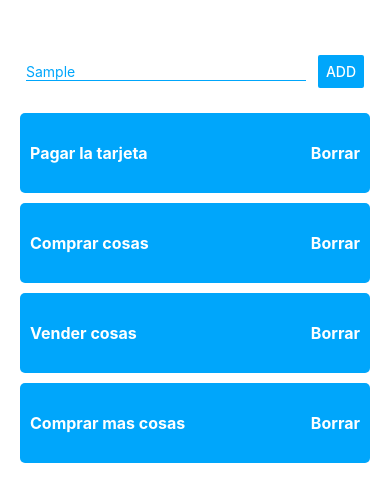
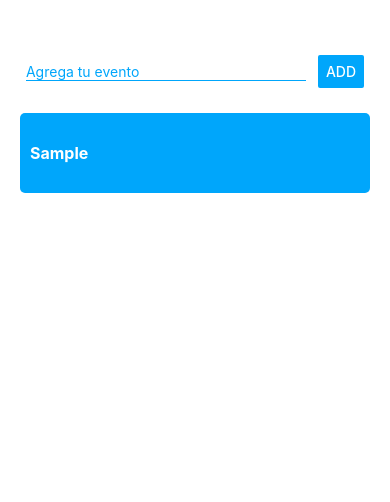
Before and after one commit to martymcflyrokr/entregable1_mobile, a React Native app: screen / in a window 390 px wide. Both pictures are taken after typing "Sample" into the empty fields and a click on the button "ADD". Shown: the top 502 px of the page. Built offline with nearby package versions, Linux system fonts and the light colour scheme.

Commit message:
clase eventos

```diff
--- a/App.js
+++ b/App.js
@@ -1,32 +1,106 @@
-import { Button, StyleSheet, Text, TextInput, View } from 'react-native';
+import { Button, FlatList, Modal, StyleSheet, Text, TextInput, TouchableOpacity, View } from 'react-native';
 
 import { styles } from './styles';
+import { useState } from 'react';
 
 export default function App() {
+
+
+  const [text, setText] = useState('');
+  const [events, setEvents] = useState([]);
+  const [modalVisible, setModalVisible] = useState(false);
+  const [selectedEvent, setSelectedEvent] = useState(null);
+
+  const onAddEvent = () => {
+    if (text.length === 0 ) return;
+    setEvents([
+      ...events,
+      {
+        id: Math.random().toString(),
+        value: text
+      }
+    ]);
+    setText('');
+  }
+
+  //te da el id del evento para que lo busque en toda la lista y lo muestre.
+  const onHandlerEvent =  (id) => {
+    setModalVisible(true);
+    const selectedEvent = events.find(event => event.id === id);
+    //ese elemento clickeeado es el que esta seleccionado. poor que lo quiero eliminar
+    setSelectedEvent(selectedEvent);
+  }
+
+  const onHandlerCancelModal = () => {
+    setModalVisible(!modalVisible);
+    setSelectedEvent(null);
+  }
+
+  const onHandlerDeleteEvent = (id) => {
+    setEvents(events.filter(event => event.id !== id));
+    setModalVisible(!modalVisible);
+  }
+
+
+  const renderItem = ({ item }) =>(
+    //da la posibilidad de presionar un boton el touchable opacity, te habilita la opcion de onPress para poder clickear
+    <TouchableOpacity style={styles.itemContainer} onPress={() => onHandlerEvent(item.id)}>
+      <Text style={styles.item}>{item.value}</Text>
+    </TouchableOpacity>
+  )
+
+
   return (
     <View style={styles.container}>
       <View style={styles.inputContainer}>
-        <TextInput placeholder='Agrega tu evento' style={styles.input} />
-        <Button title='ADD' color='#00a6fb' />
+        <TextInput placeholder='Agrega tu evento'
+          style={styles.input}
+          value={text}
+          onChangeText={(text)=> setText(text)}
+          />
+        <Button title='ADD' color='#00a6fb'
+          onPress={onAddEvent}
+        />
       </View>
       <View style={styles.listContainer}>
-        <View style={styles.itemContainer}>
-          <Text style={styles.item}>Pagar la tarjeta</Text>
-          <Text style={styles.item}>Borrar</Text>
+        <FlatList
+          renderItem={renderItem}
+          data= {events}
+          keyExtractor= {(item) => item.id}
+        />
+        {/* {
+          events.map((event) => {
+            return (
+              <View key={event.id} style={styles.itemContainer}>
+                <Text style={styles.item}>{event.value}</Text>
+                <Text style={styles.item}>Borrar</Text>
+              </View>
+            )
+          })
+        } */}
+      </View>
+      <Modal visible={modalVisible} animationType='slide'>
+        <View style={styles.modalContainer}>
+          <Text style={styles.modalTitle}>Event Detail</Text>
+          <View style={styles.modalDetailContainer}>
+            <Text style={styles.modalDetailMessage}>Are you sure to delete this item?</Text>
+            <Text style={styles.selectedEvent}>{selectedEvent?.value}</Text>
+          </View>
+          <View style={styles.buttonContainer}>
+            <Button
+              title='Cancel'
+              color='#52528C'
+              onPress={() => onHandlerCancelModal()}
+            />
+            <Button
+              title='Delete'
+              color='#52528C'
+              onPress={() => onHandlerDeleteEvent(selectedEvent.id)}
+            />
+          </View>
         </View>
-        <View style={styles.itemContainer}>
-          <Text style={styles.item}>Comprar cosas</Text>
-          <Text style={styles.item}>Borrar</Text>
-        </View>
-        <View style={styles.itemContainer}>
-          <Text style={styles.item}>Vender cosas</Text>
-          <Text style={styles.item}>Borrar</Text>
-        </View>
-        <View style={styles.itemContainer}>
-          <Text style={styles.item}>Comprar mas cosas</Text>
-          <Text style={styles.item}>Borrar</Text>
-        </View>
-      </View>
+
+      </Modal>
     </View>
   );
 }
--- a/styles.js
+++ b/styles.js
@@ -39,4 +39,35 @@ export const styles = StyleSheet.create({
       fontSize: 16,
       fontWeight: 'bold',
   },
+  modalContainer: {
+    justifyContent: 'center',
+    alignItems: 'center',
+    marginTop: 60,
+    paddingVertical: 20,
+  },
+  modalTitle: {
+    fontSize: 16,
+    fontWeight: 'bold',
+    marginBottom: 10,
+  },
+  modalDetailContainer: {
+    paddingVertical: 20,
+  },
+  modalDetailMessage: {
+    fontSize: 14,
+    color: '#212121',
+  },
+  selectedEvent: {
+    fontSize: 14,
+    color: '#212121',
+    fontWeight: 'bold',
+    paddingVertical: 10,
+    textAlign: 'center',
+    marginBottom: 20,
+  },
+  buttonContainer: {
+    width: "80%",
+    flexDirection: 'row',
+    justifyContent: 'space-around',
+  },
   });
```
